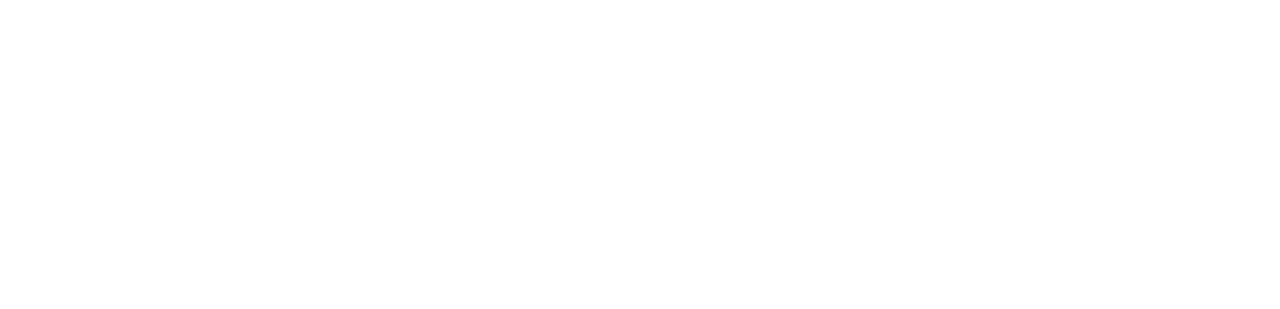
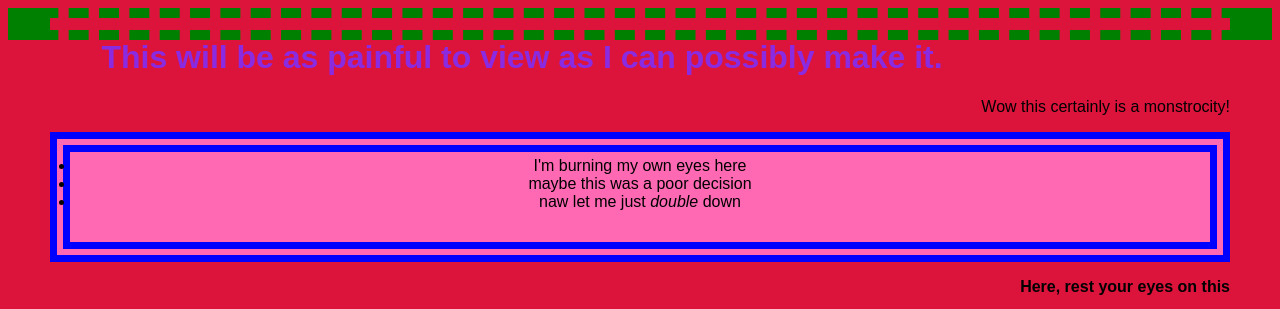
Before and after one commit to brysonhavics/CSSCheckup, a plain HTML site: page index.html in a window 1280 px wide. Shown: the top 309 px of the page. Drawn offline with Linux system fonts and the light colour scheme.

Commit message:
final commit

```diff
--- a/index.html
+++ b/index.html
@@ -5,8 +5,23 @@
     <meta http-equiv="X-UA-Compatible" content="IE=edge">
     <meta name="viewport" content="width=device-width, initial-scale=1.0">
     <title>CSS Checkup</title>
+    <link rel="stylesheet" href="main.css">
 </head>
 <body>
 
+    <div class="simple">
+        <h1 id="title">This will be as painful to view as I can possibly make it.</h1>
+        <p>Wow this certainly is a monstrocity!</p>
+        <ul>
+            <li>I'm burning my own eyes here</li>
+            <li>maybe this was a poor decision</li>
+            <li>naw let me just <i>double</i> down</li>
+        </ul>
+        <p><b>Here, rest your eyes on this</b></p>
+        <iframe src="https://www.youtube.com/watch?v=UNcCL2VeVDE" frameborder="5"
+            width="600" height="600"
+            allowfullscreen
+        ></iframe>
+    </div>
 </body>
 </html>
--- a/main.css
+++ b/main.css
@@ -0,0 +1,34 @@
+#title {
+    color: blueviolet;
+    width: 80%;
+    text-align: center;
+}
+
+body{
+    background-color: crimson;
+}
+
+.simple{
+    text-align: end;
+    height: 12px;
+    font-family: Arial, Helvetica, sans-serif;
+    border-style: dashed;
+    border-color: green;
+    border-width: 10px 42px 10px 42px;
+    margin-top: 4px;
+    margin-bottom: 8px;
+}
+
+.simple ul{
+    text-align: left;
+    background-color: hotpink;
+    height: 80px;
+    padding: 5px;
+}
+
+.simple ul{
+    text-align: center;
+    border-style: double;
+    border-color: blue;
+    border-width: 20px;
+}
```
